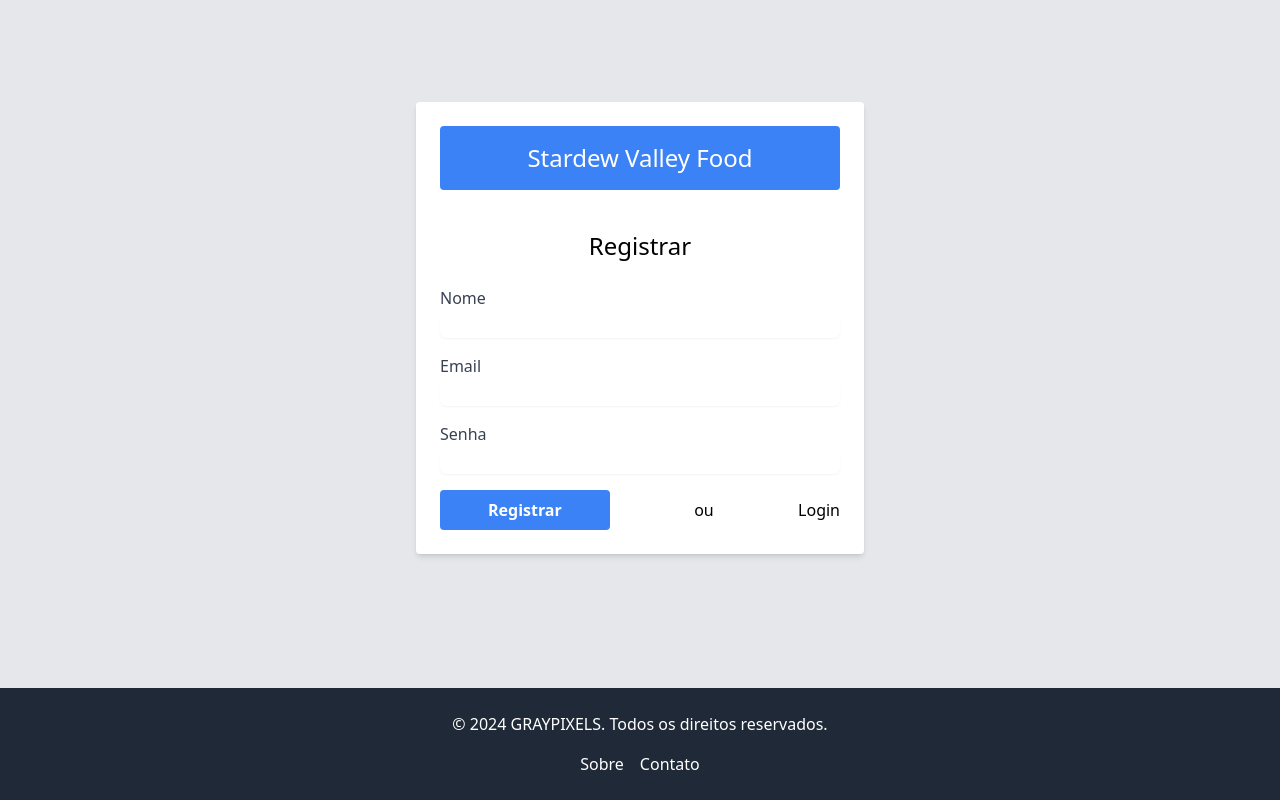
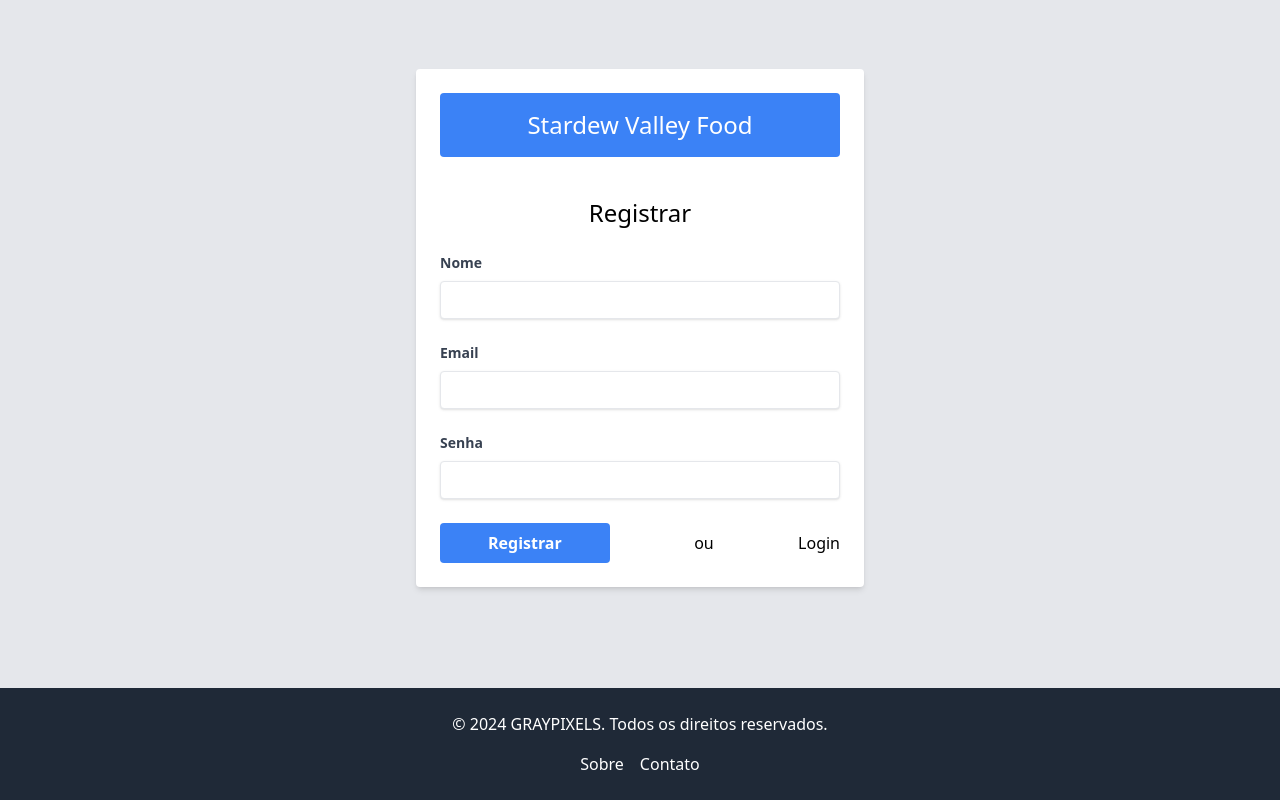
Before and after one commit to robsonffsantos/stardewValleyFood, a React (Vite) app: page /register in a window 1280 px wide. Built offline with nearby package versions, Linux system fonts and the light colour scheme.

Commit message:
fix: register fields styles were wrong

```diff
--- a/src/pages/Register.jsx
+++ b/src/pages/Register.jsx
@@ -44,35 +44,35 @@
                 </Link>
                 <h2 className="text-2xl text-center rounded p-6">Registrar</h2>
                 <div className="mb-4">
-                  <label htmlFor="name" className="block text-gray-700">
+                  <label htmlFor="name" className="block text-gray-700 text-sm font-bold mb-2">
                     Nome
                   </label>
                   <Field
                     name="name"
                     type="text"
-                    className="mt-1 block w-full border-gray-300 rounded-md shadow-sm"
+                    className="shadow appearance-none border rounded w-full py-2 px-3 text-gray-700 leading-tight focus:outline-none focus:shadow-outline mb-2"
                   />
                   <ErrorMessage name="name" component="div" className="text-red-500 text-sm mt-1" />
                 </div>
                 <div className="mb-4">
-                  <label htmlFor="email" className="block text-gray-700">
+                  <label htmlFor="email" className="block text-gray-700 text-sm font-bold mb-2">
                     Email
                   </label>
                   <Field
                     name="email"
                     type="email"
-                    className="mt-1 block w-full border-gray-300 rounded-md shadow-sm"
+                    className="shadow appearance-none border rounded w-full py-2 px-3 text-gray-700 leading-tight focus:outline-none focus:shadow-outline mb-2"
                   />
                   <ErrorMessage name="email" component="div" className="text-red-500 text-sm mt-1" />
                 </div>
                 <div className="mb-4">
-                  <label htmlFor="password" className="block text-gray-700">
+                  <label htmlFor="password" className="block text-gray-700 text-sm font-bold mb-2">
                     Senha
                   </label>
                   <Field
                     name="password"
                     type="password"
-                    className="mt-1 block w-full border-gray-300 rounded-md shadow-sm"
+                    className="shadow appearance-none border rounded w-full py-2 px-3 text-gray-700 leading-tight focus:outline-none focus:shadow-outline mb-2"
                   />
                   <ErrorMessage name="password" component="div" className="text-red-500 text-sm mt-1" />
                 </div>
```
